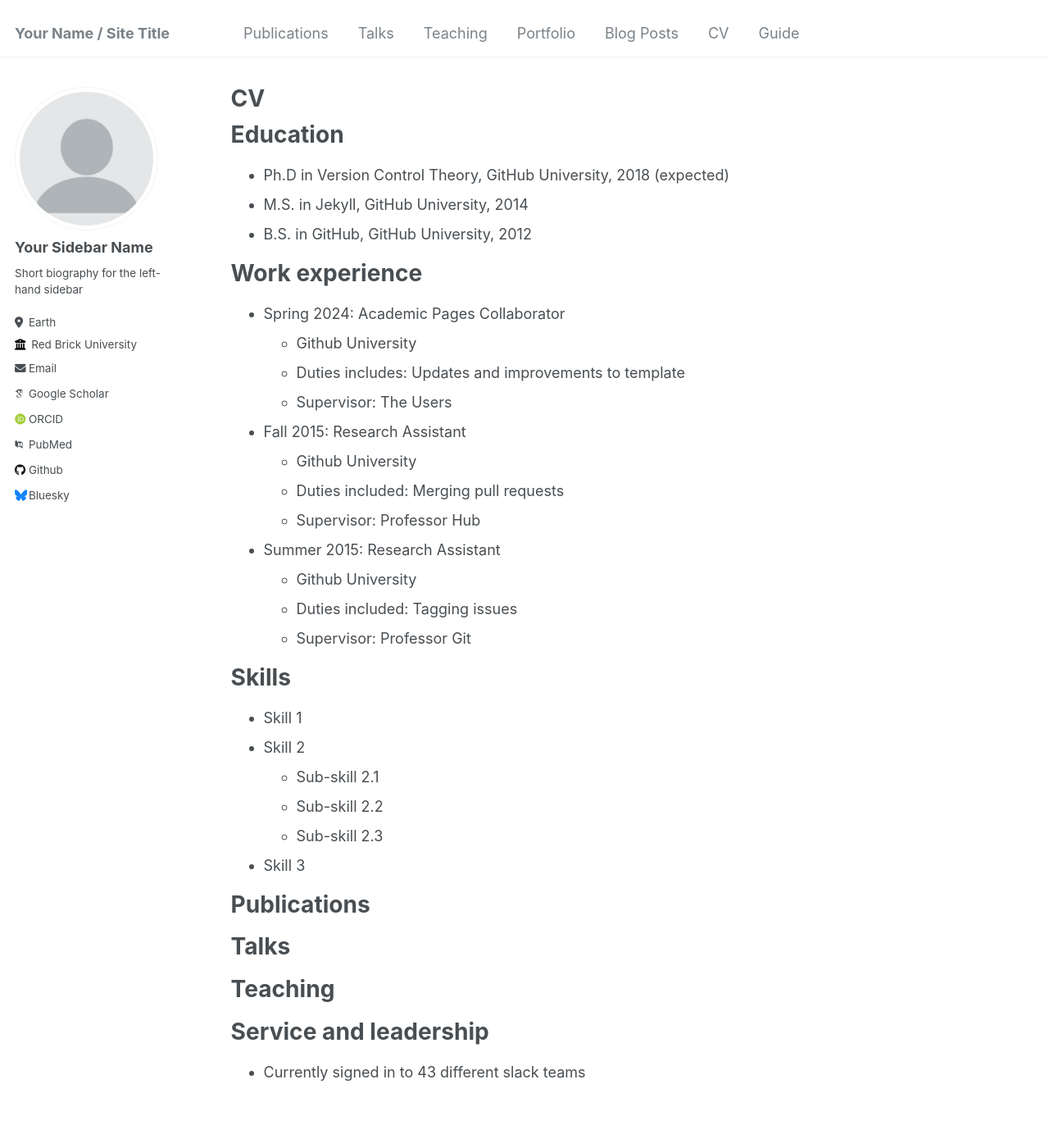
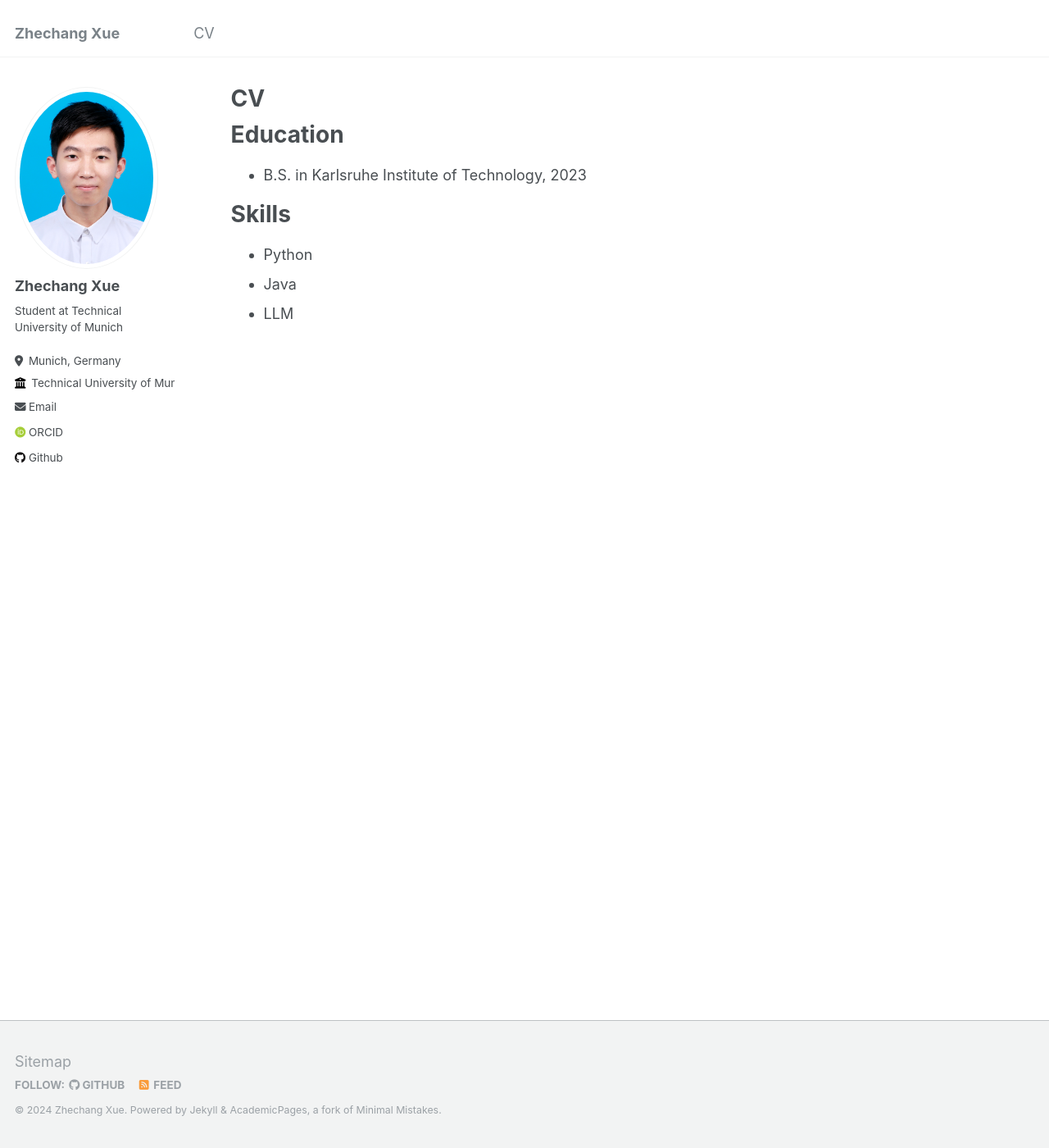
Before and after one commit to lab992/lab992.github.io, a Jekyll site: the page built from _pages/cv.md, in a window 1280 px wide and 1400 px high. Shown: the whole window at 82% size. Built offline with Jekyll 4.4.1, drawn with Linux system fonts in a browser that asks for light colours; some web fonts are replaced; some of the changed text lies outside the part shown.

Commit message:
docs: Information edit

```diff
--- a/_config.yml
+++ b/_config.yml
@@ -8,46 +8,46 @@
 
 # Basic Site Settings
 locale                   : "en-US"
-title                    : "Your Name / Site Title"
+title                    : "Zhechang Xue"
 title_separator          : "-"
-name                     : &name "Your Name"
+name                     : &name "Zhechang Xue"
 description              : &description "personal description"
-url                      : https://academicpages.github.io # the base hostname & protocol for your site e.g. "https://mmistakes.github.io"
+url                      : https://lab992.github.io # the base hostname & protocol for your site e.g. "https://mmistakes.github.io"
 baseurl                  : "" # the subpath of your site, e.g. "/blog"
-repository               : "academicpages/academicpages.github.io"
+repository               : "lab992.github.io"
 
 # Site Author - The following control what appear as part of the author content on the side bar.
 #               If a field is blank the icon and link will not appear, otherwise it will be shown.
 #               Additional customization can be done by editing /_includes/author-profile.html
 author:
   # Biographic information
-  avatar           : "profile.png"
-  name             : "Your Sidebar Name"
+  avatar           : "profile.JPG"
+  name             : "Zhechang Xue"
   pronouns         : # example: "she/her"
-  bio              : "Short biography for the left-hand sidebar"
-  location         : "Earth"
-  employer         : "Red Brick University"
+  bio              : "Student at Technical University of Munich"
+  location         : "Munich, Germany"
+  employer         : "Technical University of Munich"
   uri              : # URL
-  email            : "none@example.org"
+  email            : "jeffxue992@gmail.com"
 
   # Academic websites
   arxiv            : # URL - Update with the correct link to your profile
-  googlescholar    : "https://scholar.google.com/citations?user=PS_CX0AAAAAJ"
+  googlescholar    : # URL
   impactstory      : # URL
-  orcid            : "http://orcid.org/yourorcidurl"
-  pubmed           : "https://www.ncbi.nlm.nih.gov/pubmed/?term=john+snow"
+  orcid            : "http://orcid.org/0009-0002-6458-4749"
+  pubmed           : # URL
   researchgate     : # URL
 
   # Repositories and software development
   bitbucket        : # Username - Update with your username on the site
   codepen          : # Username
   dribbble         : # Username
-  github           : "academicpages"
+  github           : "lab992"
   kaggle           : # Username
   stackoverflow    : # User number or user number and name (i.e., use "1" or "1/jeff-atwood")
 
   # Social media
-  bluesky          : "bsky.app" # Replace this with you Bluesky username
+  bluesky          : # Username
   facebook         : # Username
   flickr           : # Username
   foursquare       : # Username
--- a/_pages/cv.md
+++ b/_pages/cv.md
@@ -11,54 +11,10 @@ redirect_from:
 
 Education
 ======
-* Ph.D in Version Control Theory, GitHub University, 2018 (expected)
-* M.S. in Jekyll, GitHub University, 2014
-* B.S. in GitHub, GitHub University, 2012
-
-Work experience
-======
-* Spring 2024: Academic Pages Collaborator
-  * Github University
-  * Duties includes: Updates and improvements to template
-  * Supervisor: The Users
-
-* Fall 2015: Research Assistant
-  * Github University
-  * Duties included: Merging pull requests
-  * Supervisor: Professor Hub
-
-* Summer 2015: Research Assistant
-  * Github University
-  * Duties included: Tagging issues
-  * Supervisor: Professor Git
+* B.S. in Karlsruhe Institute of Technology, 2023
 
 Skills
 ======
-* Skill 1
-* Skill 2
-  * Sub-skill 2.1
-  * Sub-skill 2.2
-  * Sub-skill 2.3
-* Skill 3
-
-Publications
-======
-  <ul>{% for post in site.publications reversed %}
-    {% include archive-single-cv.html %}
-  {% endfor %}</ul>
-
-Talks
-======
-  <ul>{% for post in site.talks reversed %}
-    {% include archive-single-talk-cv.html  %}
-  {% endfor %}</ul>
-
-Teaching
-======
-  <ul>{% for post in site.teaching reversed %}
-    {% include archive-single-cv.html %}
-  {% endfor %}</ul>
-
-Service and leadership
-======
-* Currently signed in to 43 different slack teams
+* Python
+* Java
+* LLM
```
Also changed, not shown: _data/navigation.yml (+0 -18 lines), images/profile.JPG (added), images/profile.png (deleted).
